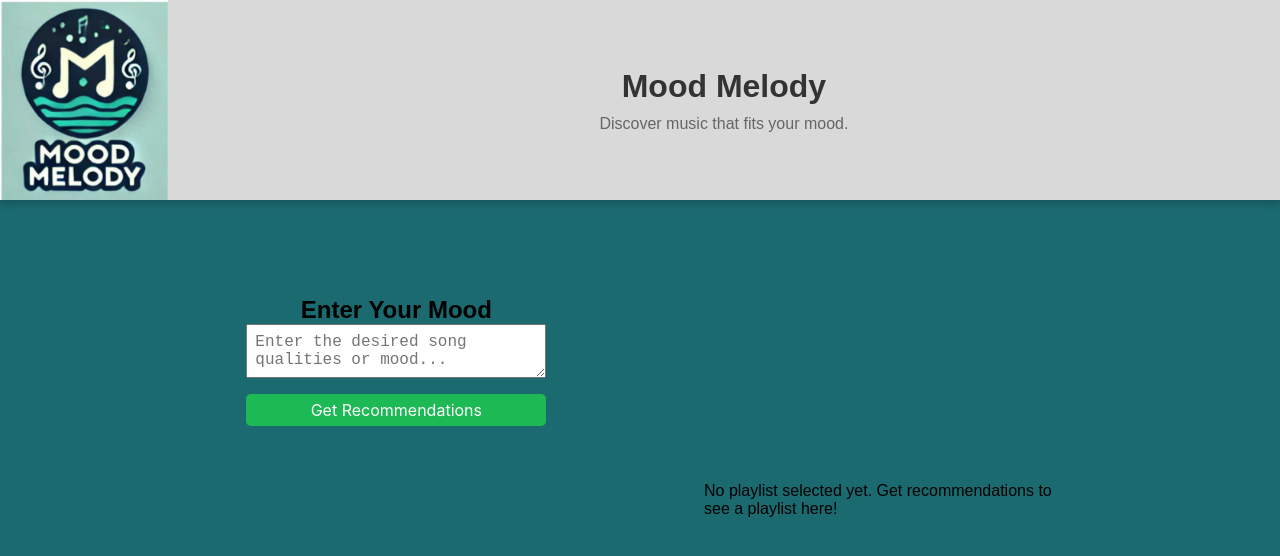
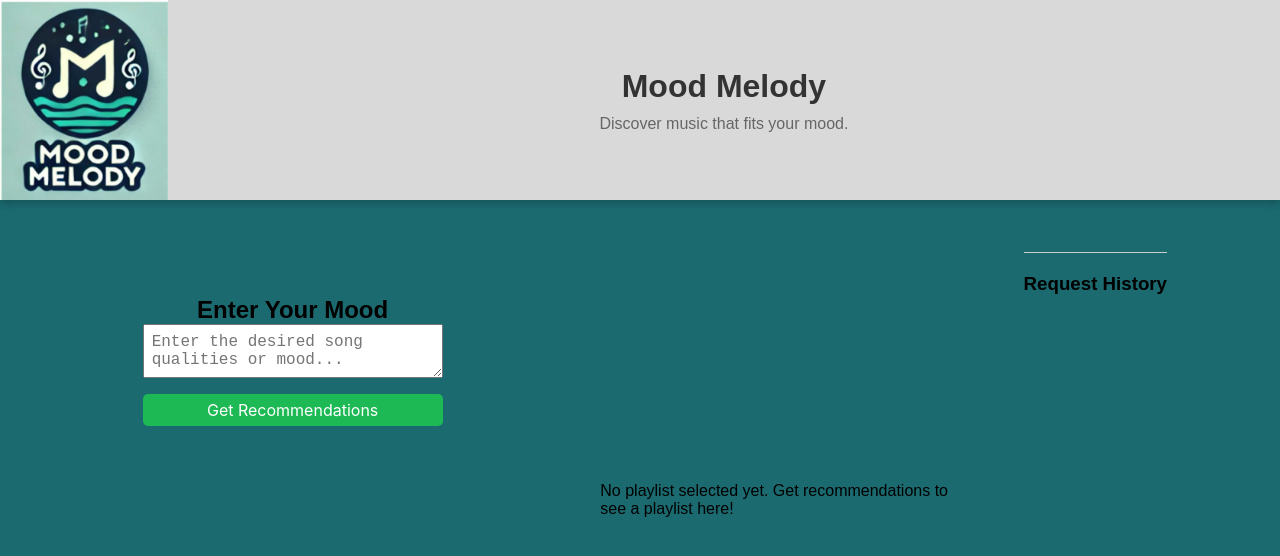
Before and after one commit to abecerrilsalas/MoodMelody_frontend, a React (Create React App) app: page /playlist in a window 1280 px wide. Shown: the top 556 px of the page. Built offline with nearby package versions, Linux system fonts and the light colour scheme.

Commit message:
history added

```diff
--- a/src/Playlist.css
+++ b/src/Playlist.css
@@ -92,3 +92,24 @@
     white-space: pre-wrap;
     word-wrap: break-word;
   }
+
+  .request-history {
+    margin-top: 20px;
+    border-top: 1px solid #ccc;
+    padding-top: 20px;
+  }
+
+  .request-history ul {
+    list-style-type: none;
+    padding: 0;
+  }
+
+  .request-history li {
+    cursor: pointer;
+    padding: 10px;
+    border-bottom: 1px solid #eee;
+  }
+
+  .request-history li:hover {
+    background-color: #f0f0f0;
+  }
--- a/src/Playlist.js
+++ b/src/Playlist.js
@@ -1,4 +1,4 @@
-import React, { useState } from "react";
+import React, { useState, useEffect } from "react";
 import { useLocation } from "react-router-dom";
 import axios from "axios";
 import SpotifyPlayer from "./SpotifyPlayer";
@@ -6,6 +6,19 @@ import TextInput from "./TextInput";
 import Button from "./Button";
 import Header from "./Header";
 import "./Playlist.css";
+
+const RequestHistory = ({ history, onSelectRequest }) => (
+  <div className="request-history">
+    <h3>Request History</h3>
+    <ul>
+      {history.map((item, index) => (
+        <li key={index} onClick={() => onSelectRequest(item)}>
+          {item.description} - {new Date(item.timestamp).toLocaleString()}
+        </li>
+      ))}
+    </ul>
+  </div>
+);
 
 const Playlist = () => {
   const location = useLocation();
@@ -16,6 +29,14 @@ const Playlist = () => {
   const [error, setError] = useState("");
   const [currentSpotifyLink, setCurrentSpotifyLink] = useState(spotifyLink);
   const [debugInfo, setDebugInfo] = useState("");
+  const [requestHistory, setRequestHistory] = useState([]);
+
+  useEffect(() => {
+    const storedHistory = localStorage.getItem("requestHistory");
+    if (storedHistory) {
+      setRequestHistory(JSON.parse(storedHistory));
+    }
+  }, []);
 
   const handleInputChange = (e) => {
     console.log("Input changed:", e.target.value);
@@ -42,6 +63,14 @@ const Playlist = () => {
 
       if (response.data.spotifyLink) {
         setCurrentSpotifyLink(response.data.spotifyLink);
+        const newRequest = {
+          description,
+          spotifyLink: response.data.spotifyLink,
+          timestamp: new Date().toISOString(),
+        };
+        const updatedHistory = [...requestHistory, newRequest];
+        setRequestHistory(updatedHistory);
+        localStorage.setItem("requestHistory", JSON.stringify(updatedHistory));
       } else {
         setError(
           "Failed to fetch recommendations. No Spotify link found in the response."
@@ -62,6 +91,11 @@ const Playlist = () => {
     setDebugInfo("");
 
     await getRecommendations();
+  };
+
+  const handleSelectRequest = (request) => {
+    setCurrentSpotifyLink(request.spotifyLink);
+    setDescription(request.description);
   };
 
   return (
@@ -111,12 +145,137 @@ const Playlist = () => {
             </p>
           )}
         </div>
+        <RequestHistory
+          history={requestHistory}
+          onSelectRequest={handleSelectRequest}
+        />
       </main>
     </div>
   );
 };
 
 export default Playlist;
+
+// below is before the history stuff
+// import React, { useState } from "react";
+// import { useLocation } from "react-router-dom";
+// import axios from "axios";
+// import SpotifyPlayer from "./SpotifyPlayer";
+// import TextInput from "./TextInput";
+// import Button from "./Button";
+// import Header from "./Header";
+// import "./Playlist.css";
+
+// const Playlist = () => {
+//   const location = useLocation();
+//   const { spotifyLink } = location.state || { spotifyLink: null };
+
+//   const [description, setDescription] = useState("");
+//   const [loading, setLoading] = useState(false);
+//   const [error, setError] = useState("");
+//   const [currentSpotifyLink, setCurrentSpotifyLink] = useState(spotifyLink);
+//   const [debugInfo, setDebugInfo] = useState("");
+
+//   const handleInputChange = (e) => {
+//     console.log("Input changed:", e.target.value);
+//     setDescription(e.target.value);
+//   };
+
+//   const getRecommendations = async () => {
+//     try {
+//       const response = await axios.post(
+//         "http://127.0.0.1:5000/recommend",
+//         {
+//           description,
+//         },
+//         {
+//           headers: {
+//             "Content-Type": "application/json",
+//           },
+//           withCredentials: true,
+//         }
+//       );
+
+//       console.log("API response:", response.data);
+//       setDebugInfo(`API response: ${JSON.stringify(response.data, null, 2)}`);
+
+//       if (response.data.spotifyLink) {
+//         setCurrentSpotifyLink(response.data.spotifyLink);
+//       } else {
+//         setError(
+//           "Failed to fetch recommendations. No Spotify link found in the response."
+//         );
+//       }
+//     } catch (error) {
+//       console.error("Error fetching recommendation:", error);
+//       setError(`Error fetching recommendation: ${error.message}`);
+//     } finally {
+//       setLoading(false);
+//     }
+//   };
+
+//   const handleGetRecommendations = async () => {
+//     console.log("Get recommendations clicked");
+//     setLoading(true);
+//     setError("");
+//     setDebugInfo("");
+
+//     await getRecommendations();
+//   };
+
+//   return (
+//     <div className="playlist-page">
+//       <Header />
+//       <main className="playlist-container">
+//         <div className="input-section">
+//           <h2>Enter Your Mood</h2>
+//           <TextInput
+//             value={description}
+//             onChange={handleInputChange}
+//             placeholder="Enter the desired song qualities or mood..."
+//           />
+//           <Button
+//             label={loading ? "Loading..." : "Get Recommendations"}
+//             onClick={handleGetRecommendations}
+//             disabled={loading}
+//           />
+//           {error && <p className="error-message">{error}</p>}
+//           {debugInfo && (
+//             <div className="debug-info">
+//               <h3>Debug Info:</h3>
+//               <pre>{debugInfo}</pre>
+//             </div>
+//           )}
+//         </div>
+//         <div className="player-section">
+//           {currentSpotifyLink ? (
+//             <>
+//               <SpotifyPlayer
+//                 key={currentSpotifyLink}
+//                 spotifyLink={currentSpotifyLink}
+//               />
+//               <a
+//                 href={currentSpotifyLink}
+//                 target="_blank"
+//                 rel="noopener noreferrer"
+//                 className="spotify-link"
+//               >
+//                 Open Full Playlist on Spotify
+//               </a>
+//             </>
+//           ) : (
+//             <p>
+//               No playlist selected yet. Get recommendations to see a playlist
+//               here!
+//             </p>
+//           )}
+//         </div>
+//       </main>
+//     </div>
+//   );
+// };
+
+// export default Playlist;
 
 // import React, { useState, useEffect } from "react";
 // import { useLocation } from "react-router-dom";
```
Also changed, not shown: src/Home.js (+0 -104 lines).
